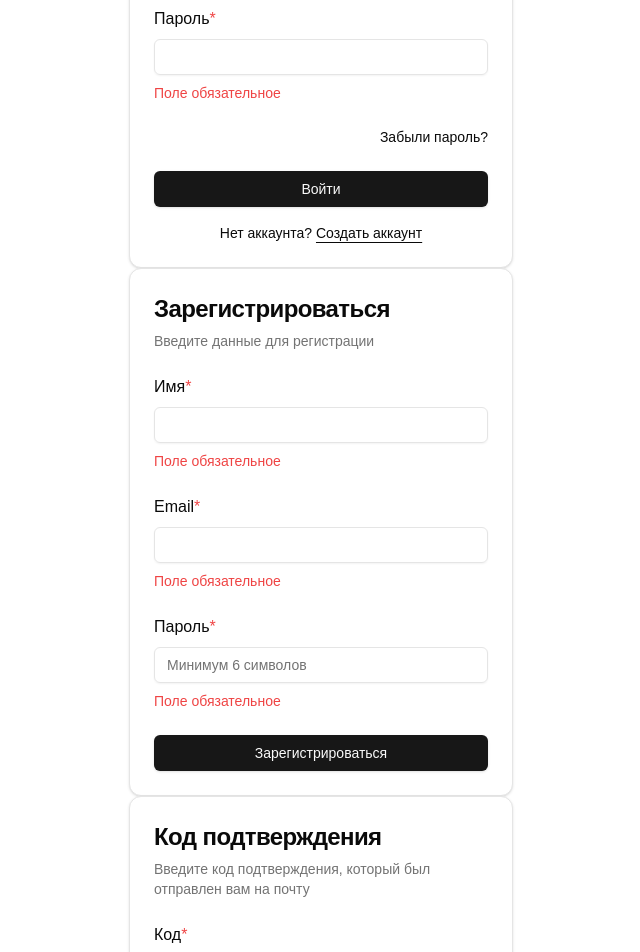
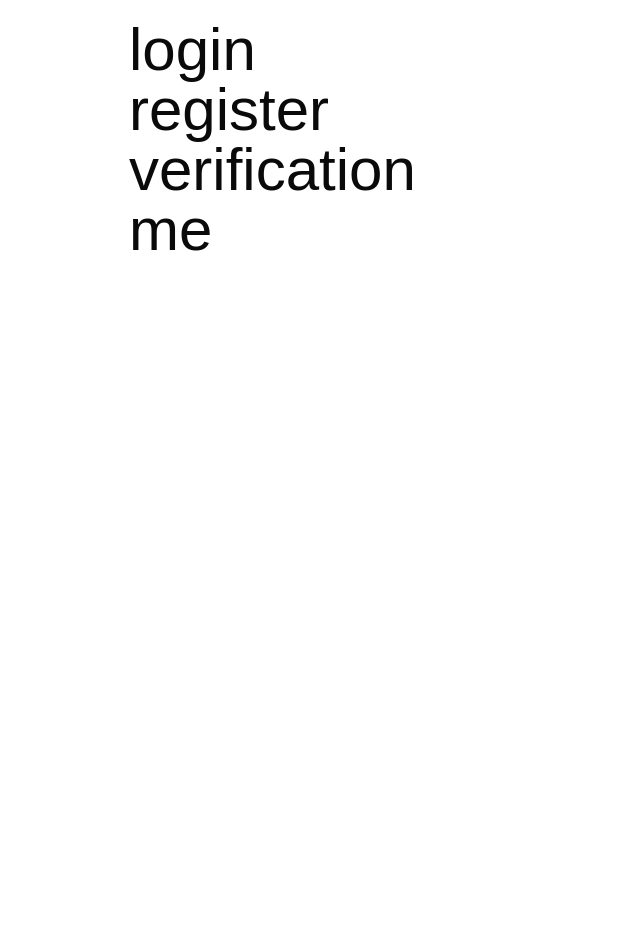
Before and after one commit to nougatcat/cool-auth, a Next.js app: page / in a window 1280 px wide. Shown: the part 260-1212 px from the top of the page, without its empty margins (319-959 px from the left). After the commit the page ends 800 px from the top, so only its background shows below. Built offline with nearby package versions, Linux system fonts and the light colour scheme.

Commit message:
Прописывание роутов

```diff
--- a/app/login/page.tsx
+++ b/app/login/page.tsx
@@ -2,7 +2,7 @@ import { Container, LoginForm } from "@/components/shared";
 
 
 
-export default function Home() {
+export default function Login() {
   return (
     <Container >
       <LoginForm />
--- a/app/home/page.tsx
+++ b/app/me/page.tsx
@@ -2,7 +2,7 @@ import { Congrats, Container } from "@/components/shared";
 
 
 
-export default function Home() {
+export default function Me() {
   return (
     <Container >
       <Congrats />
--- a/app/page.tsx
+++ b/app/page.tsx
@@ -1,14 +1,17 @@
-import { Congrats, Container, LoginForm, RegistrationForm, VerificationForm } from "@/components/shared";
+import { Container } from "@/components/shared";
 
 
 
 export default function Home() {
   return (
-    <Container >
-      <LoginForm />
-      <RegistrationForm />
-      <VerificationForm whichCode="verification" />
-      <Congrats />
+    <Container className="text-6xl">
+      <a href="/login">login</a>
+      <br />
+      <a href="/register">register</a>
+      <br />
+      <a href="/verification">verification</a>
+      <br />
+      <a href="/me">me</a>
     </Container>
   );
 }
--- a/app/register/page.tsx
+++ b/app/register/page.tsx
@@ -2,7 +2,7 @@ import { Container, RegistrationForm } from "@/components/shared";
 
 
 
-export default function Home() {
+export default function Register() {
   return (
     <Container >
       <RegistrationForm />
--- a/app/verification/page.tsx
+++ b/app/verification/page.tsx
@@ -2,7 +2,7 @@ import { Container, VerificationForm } from "@/components/shared";
 
 
 
-export default function Home() {
+export default function Verification() {
   return (
     <Container >
       <VerificationForm whichCode="verification" />
```
